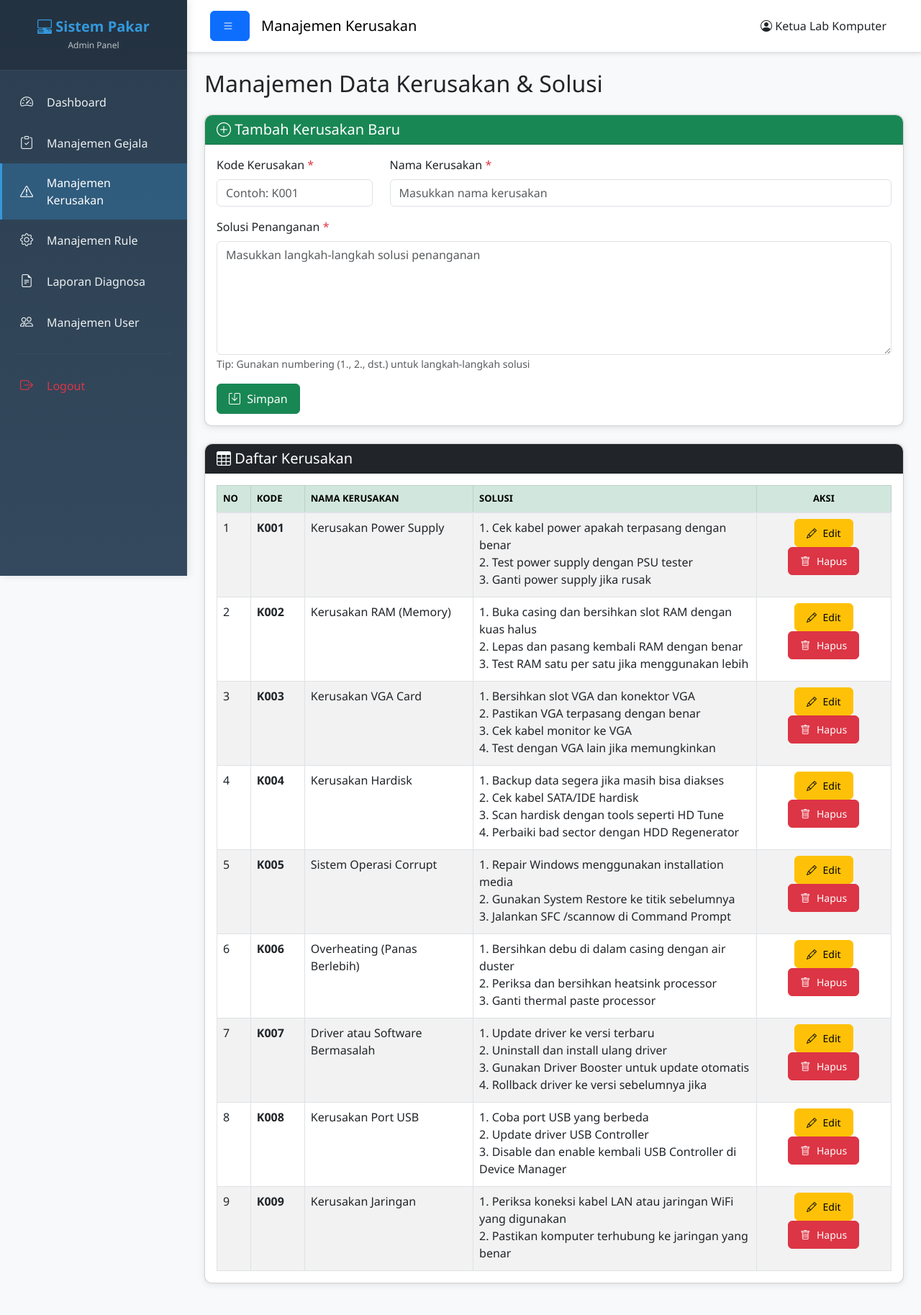
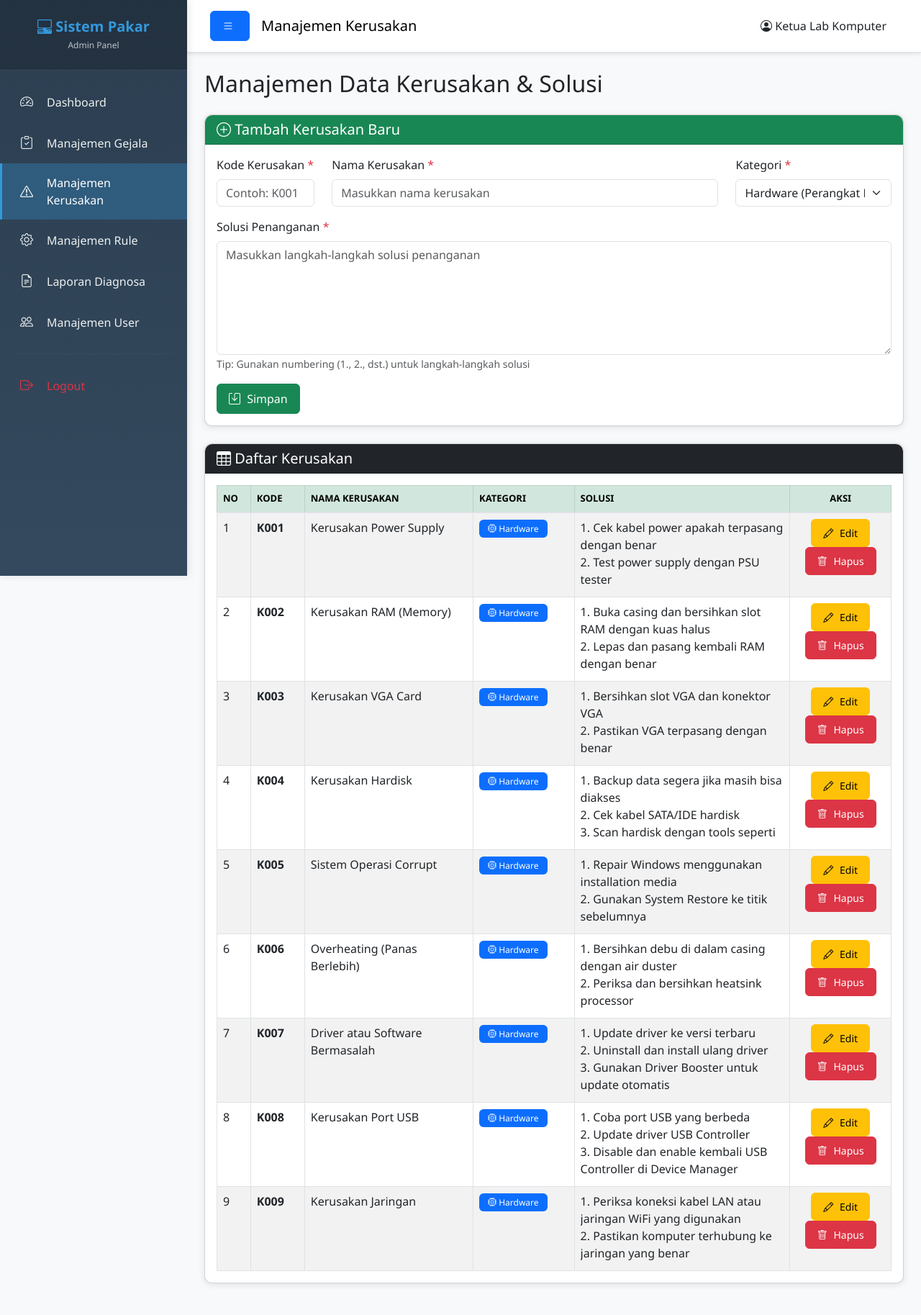
Before and after one commit to ArdhieFirdaus/Troubleshooting-Komputer, a PHP site: page /Admin/kerusakan_management.php in a window 1280 px wide. Shown: the whole page at 72% size. Run offline with PHP 8.4, Linux system fonts and the light colour scheme; a user stored in the database is signed in; data comes from the database, SQL or seed files in the repository; a stand-in replaces the project's code that opens the database connection; some libraries are stand-ins or nearby versions.

Commit message:
menambahkan kategori hardware dan sofware pada tabel gejala dan rule

```diff
--- a/Admin/kerusakan_management.php
+++ b/Admin/kerusakan_management.php
@@ -24,19 +24,20 @@
 if ($_SERVER['REQUEST_METHOD'] == 'POST') {
     $kode_kerusakan = mysqli_real_escape_string($koneksi, trim($_POST['kode_kerusakan']));
     $nama_kerusakan = mysqli_real_escape_string($koneksi, trim($_POST['nama_kerusakan']));
+    $kategori = isset($_POST['kategori']) ? mysqli_real_escape_string($koneksi, trim($_POST['kategori'])) : 'Hardware';
     $solusi = mysqli_real_escape_string($koneksi, trim($_POST['solusi']));
 
     if (isset($_POST['id_kerusakan']) && !empty($_POST['id_kerusakan'])) {
         // Update
         $id = mysqli_real_escape_string($koneksi, $_POST['id_kerusakan']);
         $query = "UPDATE kerusakan SET kode_kerusakan='$kode_kerusakan',
-                  nama_kerusakan='$nama_kerusakan', solusi='$solusi'
+                  nama_kerusakan='$nama_kerusakan', kategori='$kategori', solusi='$solusi'
                   WHERE id_kerusakan='$id'";
         $success_msg = "Kerusakan berhasil diupdate!";
     } else {
         // Insert
-        $query = "INSERT INTO kerusakan (kode_kerusakan, nama_kerusakan, solusi)
-                  VALUES ('$kode_kerusakan', '$nama_kerusakan', '$solusi')";
+        $query = "INSERT INTO kerusakan (kode_kerusakan, nama_kerusakan, kategori, solusi)
+                  VALUES ('$kode_kerusakan', '$nama_kerusakan', '$kategori', '$solusi')";
         $success_msg = "Kerusakan berhasil ditambahkan!";
     }
 
@@ -124,18 +125,26 @@
                             <?php endif; ?>
 
                             <div class="row">
-                                <div class="col-md-3 mb-3">
+                                <div class="col-md-2 mb-3">
                                     <label for="kode_kerusakan" class="form-label">Kode Kerusakan <span class="text-danger">*</span></label>
                                     <input type="text" class="form-control" id="kode_kerusakan" name="kode_kerusakan"
                                            value="<?php echo $edit_data ? $edit_data['kode_kerusakan'] : ''; ?>"
                                            placeholder="Contoh: K001" required>
                                 </div>
 
-                                <div class="col-md-9 mb-3">
+                                <div class="col-md-7 mb-3">
                                     <label for="nama_kerusakan" class="form-label">Nama Kerusakan <span class="text-danger">*</span></label>
                                     <input type="text" class="form-control" id="nama_kerusakan" name="nama_kerusakan"
                                            value="<?php echo $edit_data ? $edit_data['nama_kerusakan'] : ''; ?>"
                                            placeholder="Masukkan nama kerusakan" required>
+                                </div>
+
+                                <div class="col-md-3 mb-3">
+                                    <label for="kategori" class="form-label">Kategori <span class="text-danger">*</span></label>
+                                    <select class="form-select" id="kategori" name="kategori" required>
+                                        <option value="Hardware" <?php echo ($edit_data && isset($edit_data['kategori']) && $edit_data['kategori'] == 'Hardware') ? 'selected' : ''; ?>>Hardware (Perangkat Keras)</option>
+                                        <option value="Software" <?php echo ($edit_data && isset($edit_data['kategori']) && $edit_data['kategori'] == 'Software') ? 'selected' : ''; ?>>Software (Perangkat Lunak)</option>
+                                    </select>
                                 </div>
                             </div>
 
@@ -173,8 +182,9 @@
                                         <th width="5%">No</th>
                                         <th width="8%">Kode</th>
                                         <th width="25%">Nama Kerusakan</th>
-                                        <th width="42%">Solusi</th>
-                                        <th width="20%" class="text-center">Aksi</th>
+                                        <th width="15%">Kategori</th>
+                                        <th width="32%">Solusi</th>
+                                        <th width="15%" class="text-center">Aksi</th>
                                     </tr>
                                 </thead>
                                 <tbody>
@@ -187,6 +197,16 @@
                                         <td><?php echo $no++; ?></td>
                                         <td><strong><?php echo $row['kode_kerusakan']; ?></strong></td>
                                         <td><?php echo $row['nama_kerusakan']; ?></td>
+                                        <td>
+                                            <?php
+                                            $kat = isset($row['kategori']) && !empty($row['kategori']) ? $row['kategori'] : 'Hardware';
+                                            if ($kat == 'Hardware'):
+                                            ?>
+                                                <span class="badge bg-primary"><i class="bi bi-cpu"></i> Hardware</span>
+                                            <?php else: ?>
+                                                <span class="badge bg-success"><i class="bi bi-window-stack"></i> Software</span>
+                                            <?php endif; ?>
+                                        </td>
                                         <td>
                                             <div style="max-height: 100px; overflow-y: auto;">
                                                 <?php echo nl2br($row['solusi']); ?>
@@ -208,7 +228,7 @@
                                     else:
                                     ?>
                                     <tr>
-                                        <td colspan="5" class="text-center text-muted">
+                                        <td colspan="6" class="text-center text-muted">
                                             <em>Belum ada data kerusakan</em>
                                         </td>
                                     </tr>
```
Also changed, not shown: Admin/rule_management.php (+18 -6 lines).
